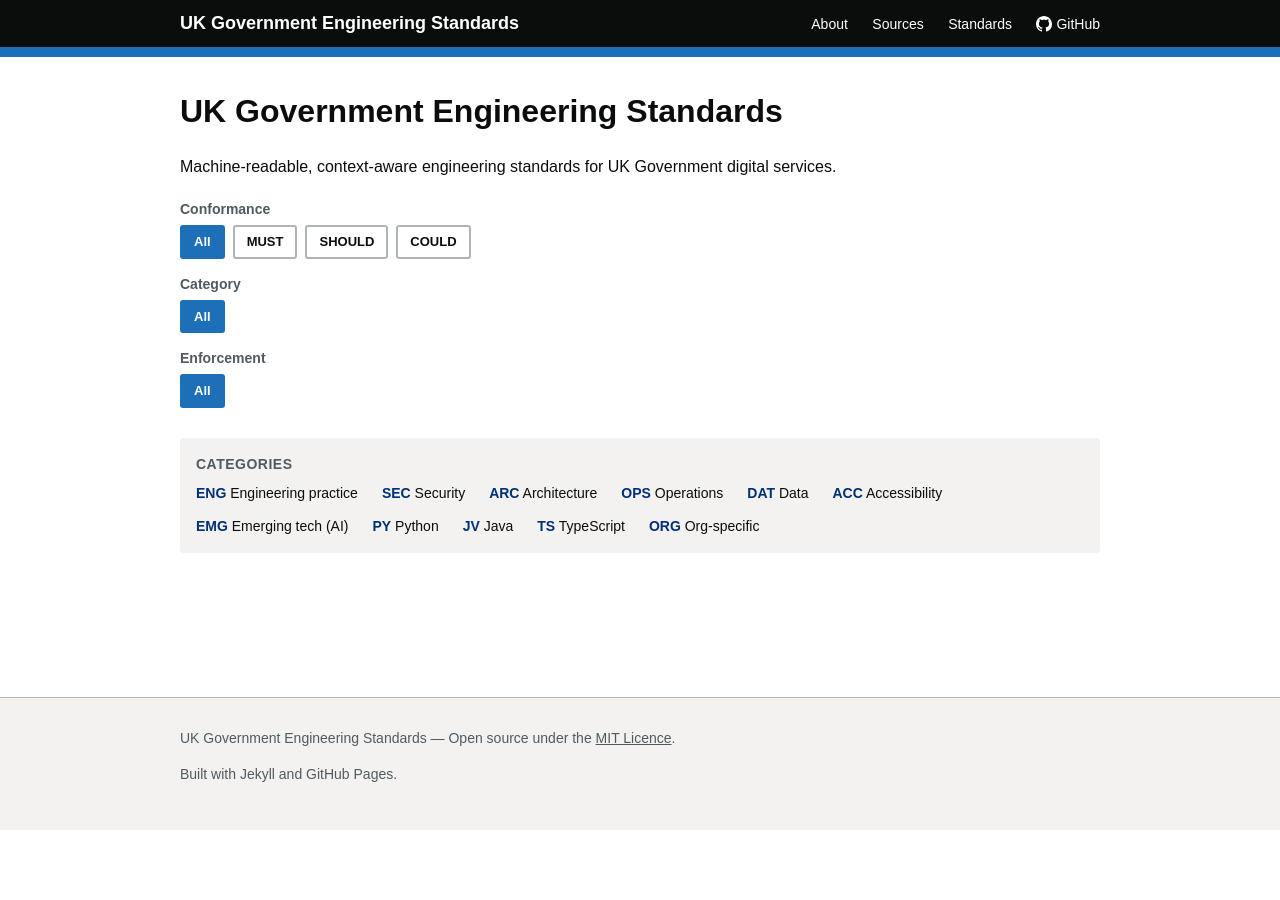
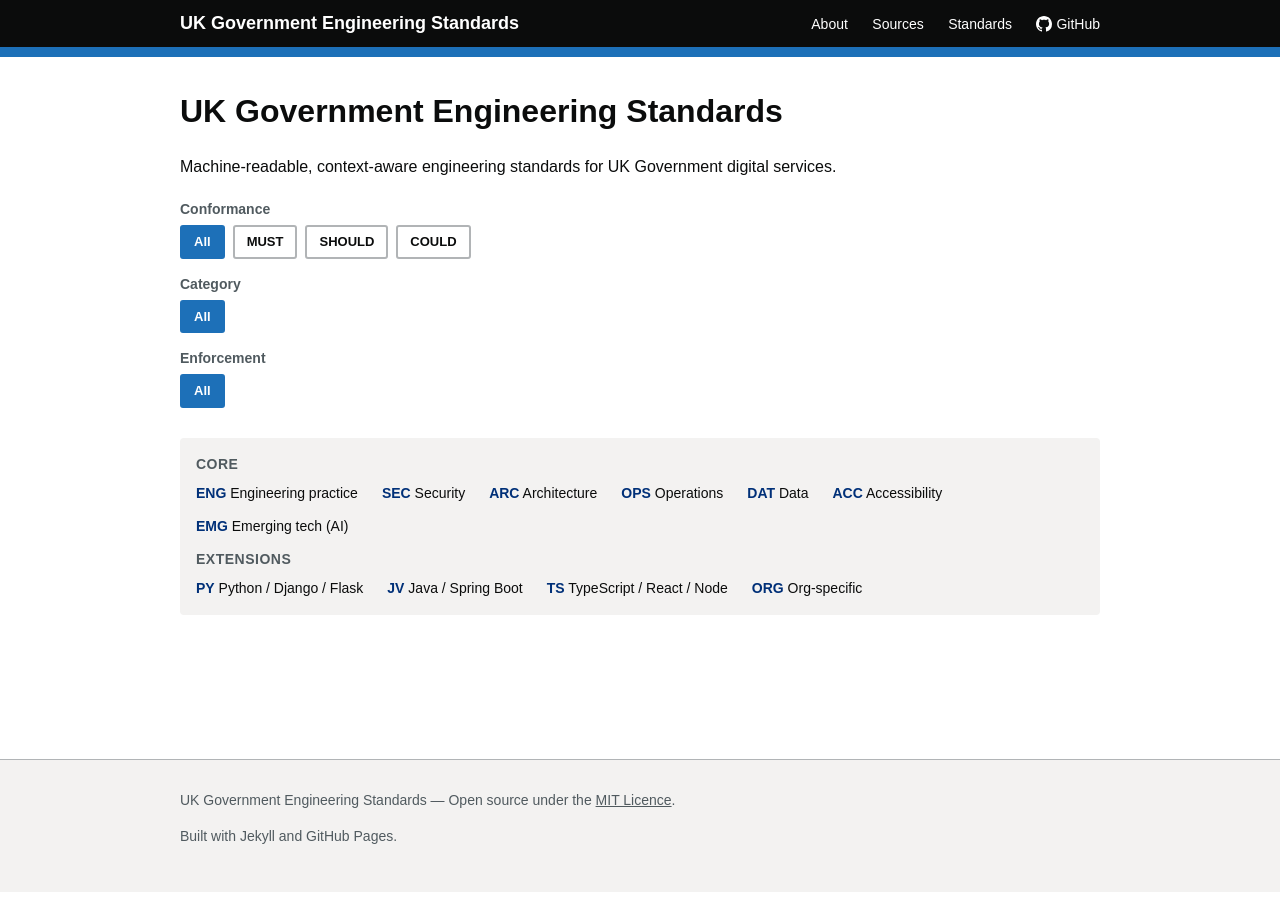
Before and after one commit to bv90dsit/Engineering_standards, a Jekyll site: the page built from docs/index.md, in a window 1280 px wide. Built offline with Jekyll 4.4.1, drawn with Linux system fonts in a browser that asks for light colours.

Commit message:
Split categories into Core + Extensions
Core: ENG, SEC, ARC, OPS, DAT, ACC, EMG (apply to everyone)
Extensions: PY, JV, TS, ORG (platform-specific)

Updated on both Standards index page and Sources graph page.

Co-Authored-By: Claude Opus 4.6 (1M context) <noreply@anthropic.com>

```diff
--- a/docs/index.md
+++ b/docs/index.md
@@ -41,7 +41,7 @@ title: Engineering Standards
 </div>
 
 <div class="category-key">
-  <h3>Categories</h3>
+  <h3>Core</h3>
   <div class="category-key__items">
     <span><strong>ENG</strong> Engineering practice</span>
     <span><strong>SEC</strong> Security</span>
@@ -50,9 +50,12 @@ title: Engineering Standards
     <span><strong>DAT</strong> Data</span>
     <span><strong>ACC</strong> Accessibility</span>
     <span><strong>EMG</strong> Emerging tech (AI)</span>
-    <span><strong>PY</strong> Python</span>
-    <span><strong>JV</strong> Java</span>
-    <span><strong>TS</strong> TypeScript</span>
+  </div>
+  <h3 style="margin-top: 12px;">Extensions</h3>
+  <div class="category-key__items">
+    <span><strong>PY</strong> Python / Django / Flask</span>
+    <span><strong>JV</strong> Java / Spring Boot</span>
+    <span><strong>TS</strong> TypeScript / React / Node</span>
     <span><strong>ORG</strong> Org-specific</span>
   </div>
 </div>
```
Also changed, not shown: docs/sources-graph.md (+7 -4 lines).
